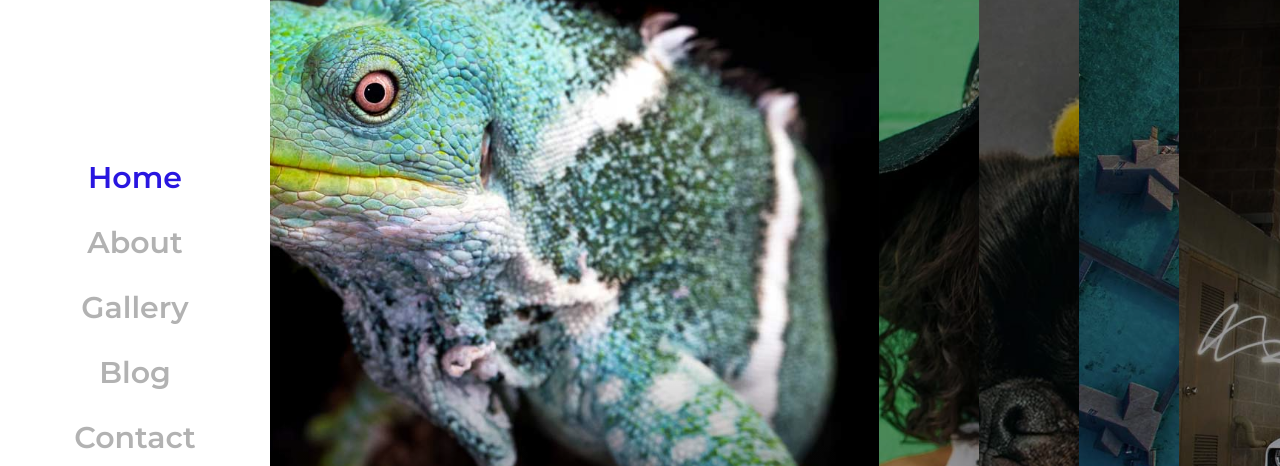
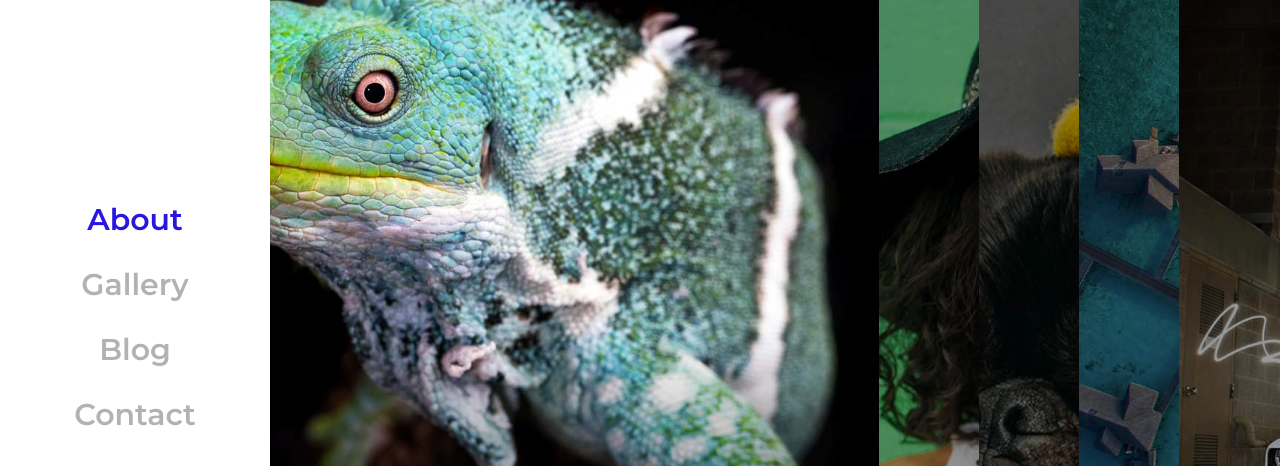
Before and after one commit to osamaahmed17/osamaahmedtahir.github.io, a plain HTML site: page index.html in a window 1280 px wide. Both pictures are taken after a click on the element 45 px from the left and 45 px from the top of the page. Shown: the part 93-559 px from the top of the page. Drawn offline with nearby package versions, Linux system fonts and the light colour scheme; files that its build step writes are made by us from their sources.

Commit message:
First Push

```diff
--- a/index.html
+++ b/index.html
@@ -54,8 +54,8 @@
 		</div>
 		<nav class="main-menu">
 			<ul>
-				<li><a href="index.html" class="active">Home</a></li>
-				<li><a href="about.html">About</a></li>
+				<li><a href="index.html"</li>
+				<li><a href="about.html"class="active">About</a></li>
 				<li><a href="gallery.html">Gallery</a></li>
 				<li><a href="blog.html">Blog</a></li>
 				<li><a href="contact.html">Contact</a></li>
```
